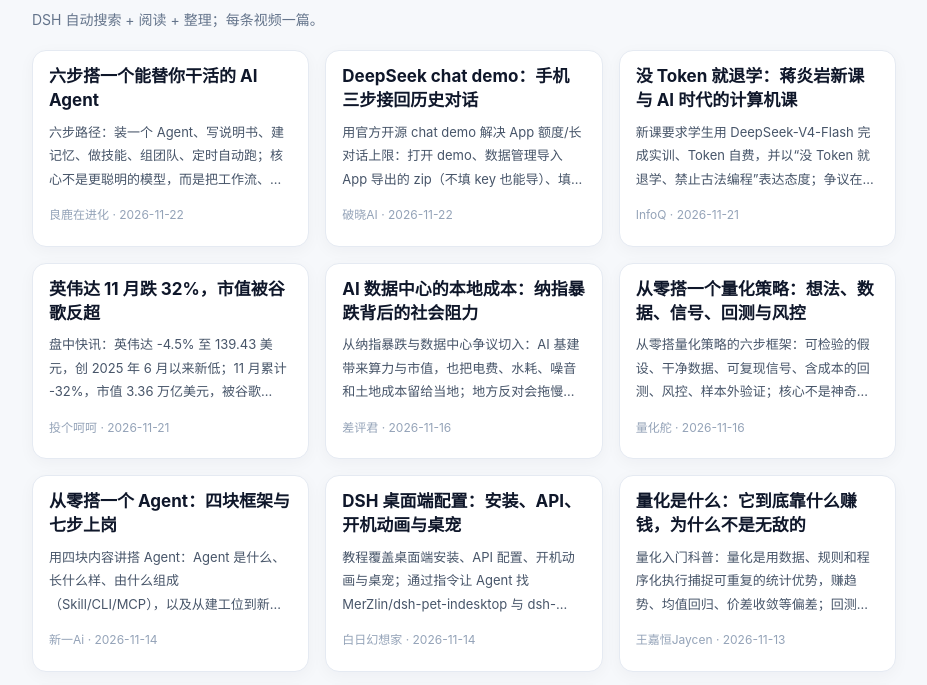
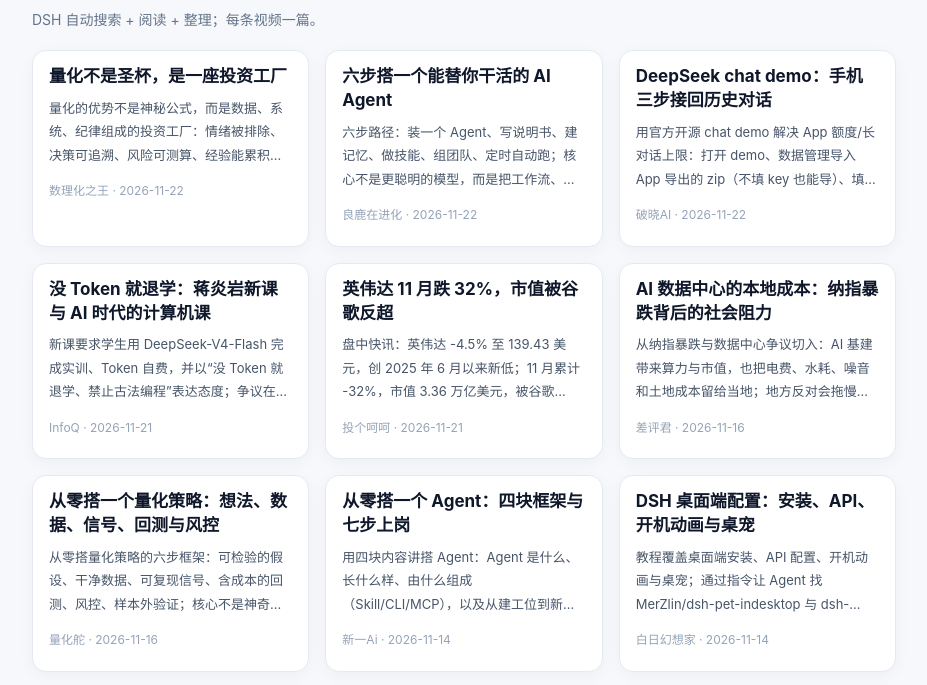
Before and after one commit to Pingpongdragon/douyin-notes-blog, a plain HTML site: page index.html in a window 1280 px wide. Shown: the part 78-763 px from the top of the page, without its empty margins (176-1103 px from the left). Drawn offline with Linux system fonts and the light colour scheme.

Commit message:
Douyin blog: index.html

```diff
--- a/index.html
+++ b/index.html
@@ -22,6 +22,11 @@ a{color:#2563eb;text-decoration:none}a:hover{text-decoration:underline}
 .empty{padding:40px 0;color:#64748b;text-align:center}
 @media(max-width:640px){.wrap{padding:20px 12px 50px}article{padding:22px 18px}h1{font-size:24px}}
 </style></head><body><div class="wrap"><h1>抖音笔记</h1><p class="meta">DSH 自动搜索 + 阅读 + 整理；每条视频一篇。</p><div class="grid">
+<a class="card" href="posts/7636369021881382287.html">
+
+  <div class="pad"><h2>量化不是圣杯，是一座投资工厂</h2><p>量化的优势不是神秘公式，而是数据、系统、纪律组成的投资工厂：情绪被排除、决策可追溯、风险可测算、经验能累积，把投资变成有统计优势、可持续迭代的工程问题。</p><small>数理化之王 · 2026-11-22</small></div>
+</a>
+
 <a class="card" href="posts/7705287682683384177.html">
 
   <div class="pad"><h2>六步搭一个能替你干活的 AI Agent</h2><p>六步路径：装一个 Agent、写说明书、建记忆、做技能、组团队、定时自动跑；核心不是更聪明的模型，而是把工作流、上下文、触发方式配置好，让 Agent 从聊天变成可持续执行。</p><small>良鹿在进化 · 2026-11-22</small></div>
```
